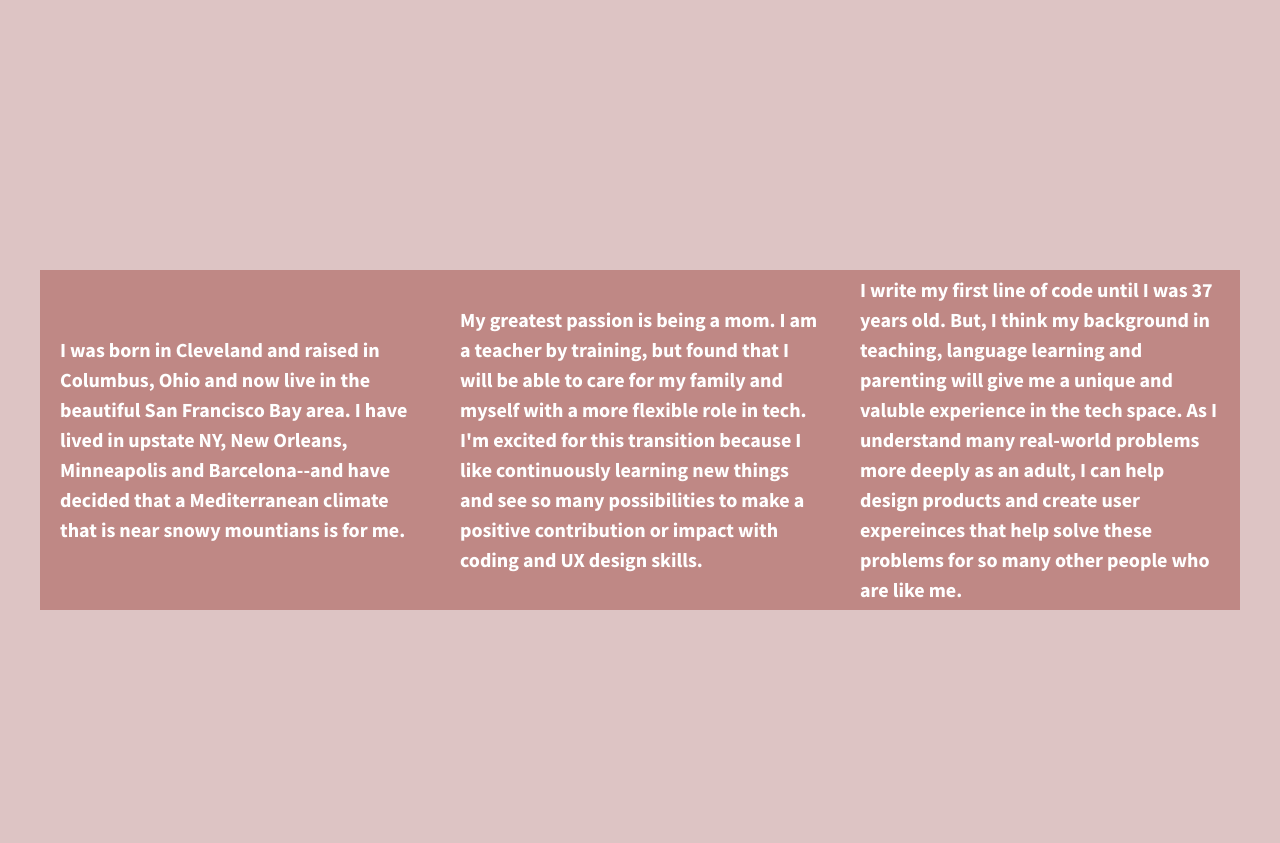
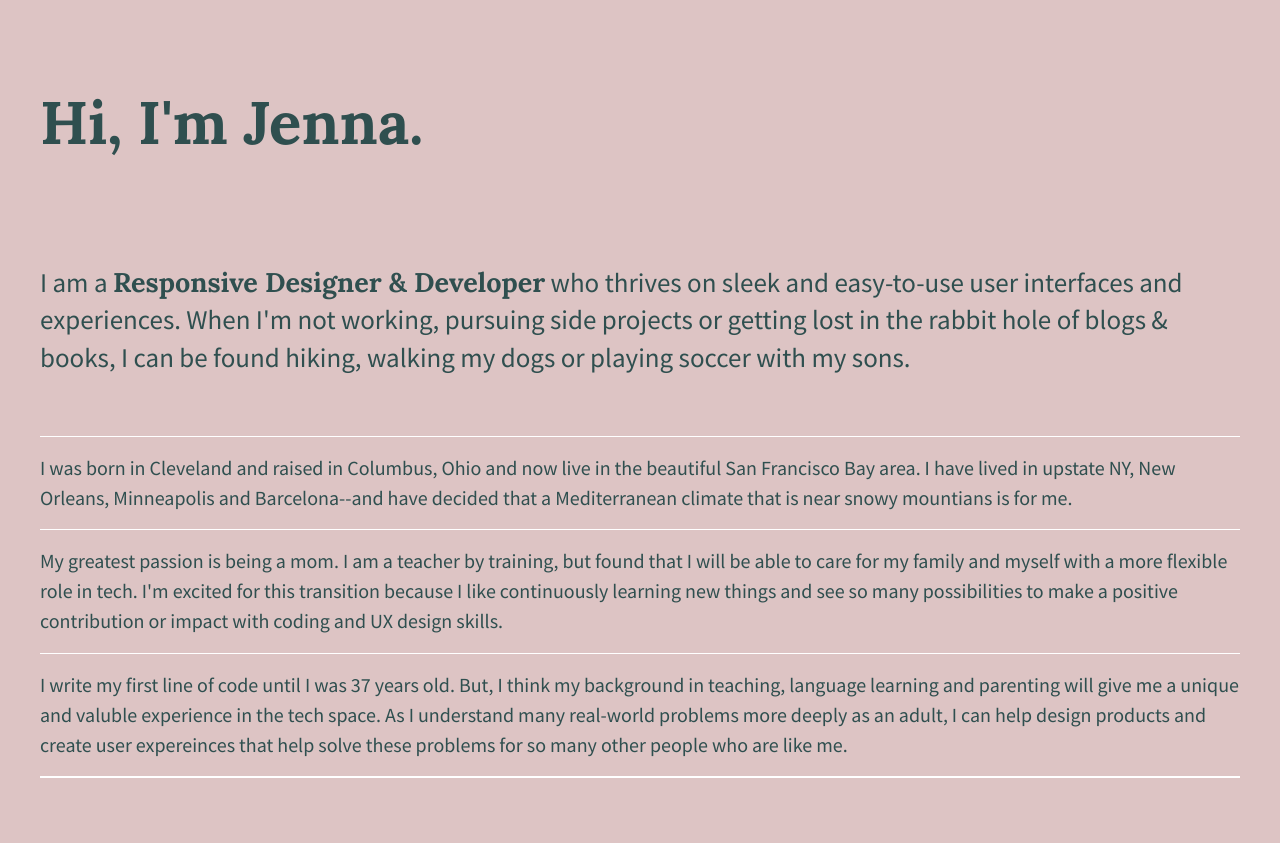
Before and after one commit to JLOtten/flexbox-grid-practice, a plain HTML site: page index.html in a window 1280 px wide. Drawn offline with nearby package versions, Linux system fonts and the light colour scheme.

Commit message:
Added header, footer and additional styling

```diff
--- a/css/main.css
+++ b/css/main.css
@@ -87,7 +87,7 @@ textarea {
 .browserupgrade {
     margin: 0.2em 0;
     background: #ccc;
-    color: #000;
+    color: rgba(0, 0, 0, 0.935);
     padding: 0.2em 0;
 }
 
@@ -99,6 +99,7 @@ textarea {
 html {
   background-color: rgb(221, 196, 196);
   height: 100%;
+  color: darkslategrey;
 }
 
 body {
@@ -110,28 +111,54 @@ body {
   justify-content: center;
 }
 
-.wrapper {
-  /*add display:flex and set justify-content to space-between*/
-  display: flex;
-  justify-content: space-between;
-  align-items: center;
-  font-weight: 700;
+.flex-container {
+    display: flex;
+    flex-flow: row wrap;
+    justify-content: space-between;
+    max-width: 1200px;
+}
+p span {
+    font-family: 'Lora',sans-serif;
 }
 
-.div-1, .div-2, .div-3 {
-  /*give the divs a width of 30%, add display:flex, set justify-content and align-items to center*/
-  color: #fff;
-  line-height: 1.5em;
-  font-size: 1 em;
-  background-color: #bf8885;
-  border: #ccc;
-  height: 300px;
-  width: 30%;
-  display: flex;
-  justify-content: center;
-  align-items: center;
-  padding: 20px;
+header, footer {
+    width: 100%;
+    display: flex;
+    justify-content: flex-start;
 }
+
+header h1 {
+    font-family: 'Lora', sans-serif;
+    font-size: 3em;
+}
+
+main {
+    width: 100%;
+    display: flex;
+    justify-content: center;
+    border-bottom: 1px solid #fff;
+  }
+
+main p {
+    font-size: 1.35em;
+}
+
+.flex-items {
+    display: flex;
+    justify-content: center;
+    align-items: center;
+    line-height: 1.5em;
+    font-size: 1em;
+    border-bottom: 1px solid #fff;
+  }
+
+  footer {
+    border-top: 1px solid #fff;
+  }
+
+  footer i {
+    padding: 30px 20px 0 0;
+  }
 
 
 
--- a/index.html
+++ b/index.html
@@ -3,7 +3,7 @@
     <head>
         <meta charset="utf-8">
         <meta http-equiv="x-ua-compatible" content="ie=edge">
-        <title>Grid Practice</title>
+        <title>A little about me</title>
         <meta name="description" content="">
         <meta name="viewport" content="width=device-width, initial-scale=1">
 
@@ -21,27 +21,40 @@
             <p class="browserupgrade">You are using an <strong>outdated</strong> browser. Please <a href="http://browsehappy.com/">upgrade your browser</a> to improve your experience.</p>
         <![endif]-->
 
-        <section class="wrapper">
-            <div class="div-1">
+        <section class="flex-container">
+            <header>
+                <h1>Hi, I'm Jenna.</h1>
+            </header>
+            <main>
+                <p> I am a <span>Responsive Designer & Developer</span> who thrives on sleek and easy-to-use user interfaces and experiences.
+                    When I'm not working, pursuing side projects or getting lost in the rabbit hole of
+                    blogs & books, I can be found hiking, walking my dogs or playing soccer with my sons.</p>
+            </main>
+            <div id="div-1" class="flex-items">
                 I was born in Cleveland and raised in Columbus, Ohio and now live in
                 the beautiful San Francisco Bay area. I have lived in upstate NY, New Orleans,
                 Minneapolis and Barcelona--and have decided that a Mediterranean climate that is
                 near snowy mountians is for me.
             </div>
-            <div class="div-2">
+            <div id="div-2" class="flex-items">
                 My greatest passion is being a mom. I am a teacher by training, but found that
                 I will be able to care for my family and myself with a more flexible role in tech.
                 I'm excited for this transition because I like continuously learning new things
                 and see so many possibilities to make a positive contribution or impact with coding
                 and UX design skills.
             </div>
-            <div class="div-3">
+            <div id="div-3" class="flex-items">
                 I write my first line of code until I was 37 years old. But, I think my background in
                 teaching, language learning and parenting will give me a unique and valuble experience
                 in the tech space. As I understand many real-world problems more deeply as an adult,
                 I can help design products and create user expereinces that help solve these problems
                 for so many other people who are like me.
             </div>
+            <footer>
+                <i class="fab fa-twitter"></i>
+                <i class="fab fa-linkedin"></i>
+                <i class="fab fa-pinterest"></i>
+            </footer>
         </section>
 
         <script src="https://ajax.googleapis.com/ajax/libs/jquery/1.11.3/jquery.min.js"></script>
```
